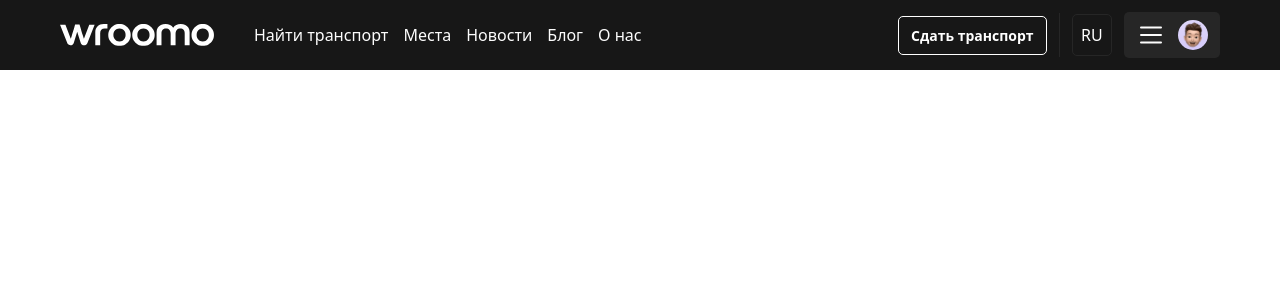
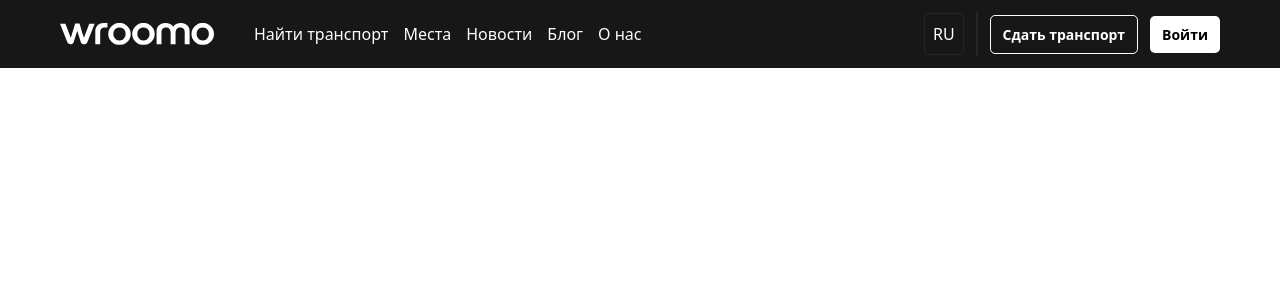
Before and after one commit to 1zzat1lla-Fayzullayev/wroomo, a React (Vite) app: page / in a window 1280 px wide. Shown: the top 300 px of the page. Built offline with nearby package versions, Linux system fonts and the light colour scheme.

Commit message:
davomini ertaga qlaman

```diff
--- a/package.json
+++ b/package.json
@@ -11,6 +11,7 @@
   },
   "dependencies": {
     "@tailwindcss/vite": "^4.1.1",
+    "dotenv": "^16.4.7",
     "react": "^19.0.0",
     "react-dom": "^19.0.0",
     "tailwindcss": "^4.1.1"
--- a/src/App.jsx
+++ b/src/App.jsx
@@ -1,12 +1,14 @@
-import React from 'react'
-import Navbar from './components/navbar'
+import React from "react";
+import Navbar from "./components/navbar";
+import Hero from "./components/hero";
 
 function App() {
   return (
     <>
       <Navbar />
+      <Hero />
     </>
-  )
+  );
 }
 
-export default App
+export default App;
--- /dev/null
+++ b/src/components/hero.jsx
@@ -0,0 +1,9 @@
+import React from 'react'
+
+function Hero() {
+  return (
+    <div>Hero</div>
+  )
+}
+
+export default Hero
--- a/src/components/navbar.jsx
+++ b/src/components/navbar.jsx
@@ -1,7 +1,10 @@
+/* eslint-disable no-unused-vars */
 import React, { useState } from "react";
 
 function Navbar() {
   const [isLoggedIn, setIsLoggedIn] = useState(false);
+
+
 
   return (
     <>
@@ -19,31 +22,31 @@ function Navbar() {
           </div>
           <div className="flex gap-3 items-center">
             <div className=" rounded-[5px] ">
-              {isLoggedIn ? (
+              {!isLoggedIn ? (
                 <div className="flex gap-3 items-center">
-                  <select className="outline-none hidden lg:block border border-[#262626] rounded-[5px] py-[8px] appearance-none px-2">
+                  <select className="outline-none hidden lg:block border border-[#262626] rounded-[5px] py-[8px] appearance-none px-2 cursor-pointer">
                     <option value="ru">RU</option>
                     <option value="en">EN</option>
                   </select>
                   <div className="min-h-[100%] w-[1.5px] h-[44px] bg-[#262626] hidden lg:block"></div>
-                  <button className="px-[12px] py-[8px] border border-white rounded-[5px] hidden lg:block text-[14px]">
+                  <button className="px-[12px] py-[8px] border border-white rounded-[5px] hidden lg:block text-[14px] cursor-pointer transition-all ease-in-out hover:opacity-80">
                     <strong>Сдать транспорт</strong>
                   </button>
-                  <button className="border-none bg-white text-black px-[12px] py-[8px] rounded-[5px] text-[14px]">
+                  <button className="border-none bg-white text-black px-[12px] py-[8px] rounded-[5px] text-[14px] font-semibold cursor-pointer transition-all ease-in-out hover:opacity-80">
                     Войти
                   </button>
                 </div>
               ) : (
                 <div className="flex gap-3 items-center">
-                  <button className="px-[12px] py-[8px] border border-white rounded-[5px] hidden lg:block text-[14px]">
+                  <button className="px-[12px] py-[8px] border border-white rounded-[5px] hidden lg:block text-[14px] cursor-pointer transition-all ease-in-out hover:opacity-80">
                     <strong>Сдать транспорт</strong>
                   </button>
                   <div className="min-h-[100%] w-[1.5px] h-[44px] bg-[#262626] hidden lg:block"></div>
-                  <select className="outline-none hidden lg:block border border-[#262626] rounded-[5px] py-[8px] appearance-none px-2">
+                  <select className="outline-none hidden lg:block border border-[#262626] rounded-[5px] py-[8px] appearance-none px-2 cursor-pointer">
                     <option value="ru">RU</option>
                     <option value="en">EN</option>
                   </select>
-                  <div className="flex gap-3 px-[12px] py-[8px] cursor-pointer bg-[#262626] rounded-[5px]">
+                  <div className="flex gap-3 px-[12px] py-[6px] cursor-pointer bg-[#262626] rounded-[5px]">
                     <img src="/hamburger.svg" alt="" />
                     <img
                       src="/avatar.svg"
--- /dev/null
+++ b/src/server/supabase.js
@@ -0,0 +1,7 @@
+import { createClient } from "@supabase/supabase-js";
+
+const supabaseUrl = "https://lrdtxmnlzomsgrfovraj.supabase.co";
+const supabaseKey = import.meta.env.VITE_SUPABASE_KEY;
+const supabase = createClient(supabaseUrl, supabaseKey);
+
+export default supabase;
```
Also changed, not shown: 2 other files (tests, documents, lock files or other folders).
